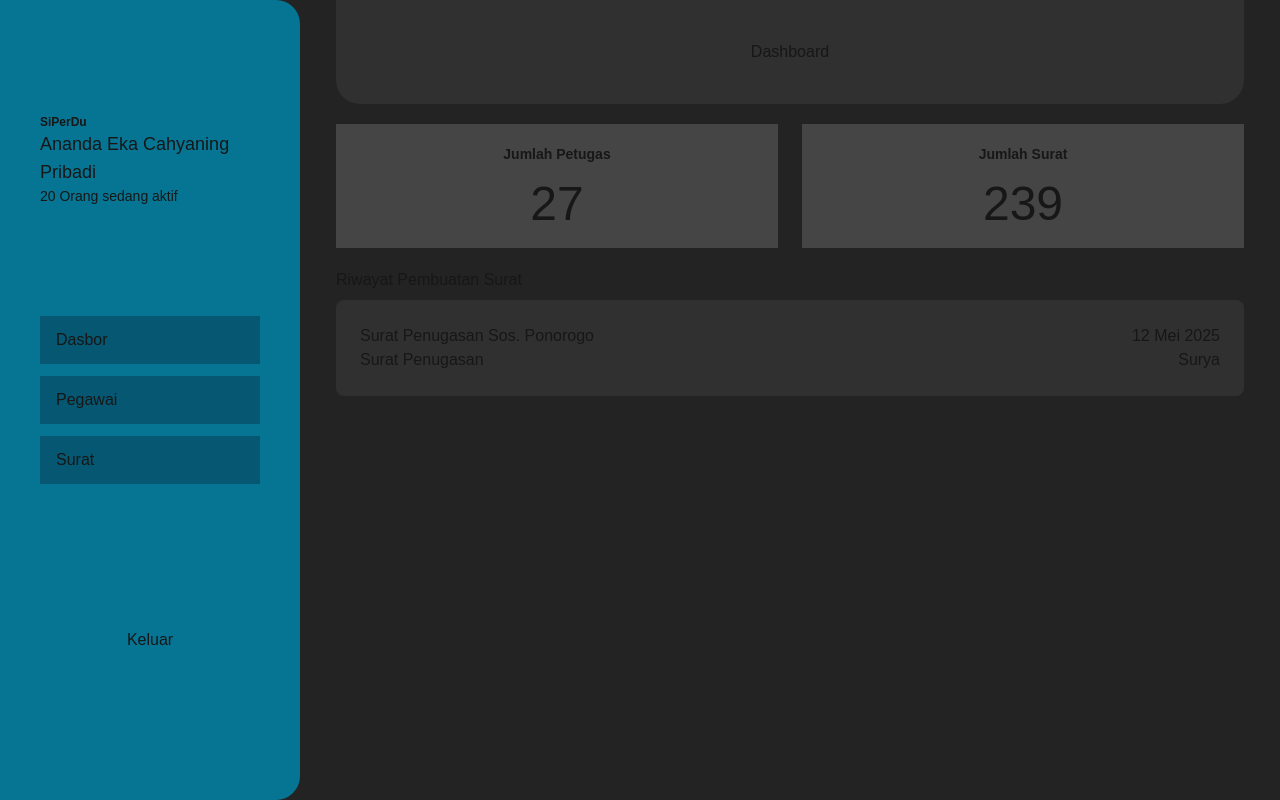
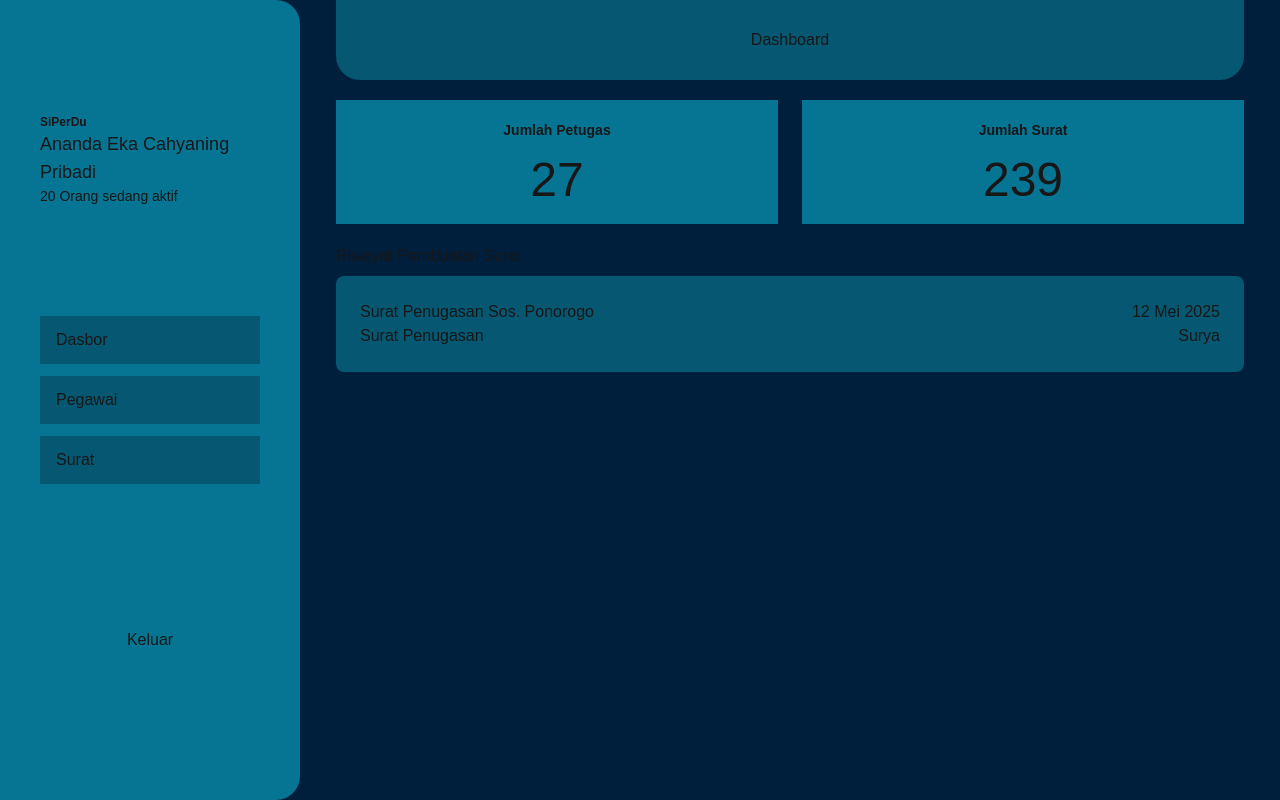
Before and after one commit to AnandaCahya/persuratan, a Next.js app: page /dashboard in a window 1280 px wide. Built offline with nearby package versions, Linux system fonts and the light colour scheme.

Commit message:
Fix layout and size of element

```diff
--- a/src/app/(withNavigation)/dashboard/page.js
+++ b/src/app/(withNavigation)/dashboard/page.js
@@ -6,11 +6,11 @@ const Dashboard = ({}) => {
         <div className="w-full px-9 flex flex-col gap-5">
             <Header name={"Dashboard"} />
             <div className="grid grid-cols-2 gap-6">
-                <div className="flex flex-col items-center p-5 gap-4 bg-[#454545]">
+                <div className="flex flex-col items-center p-5 gap-4 bg-[#067593]">
                     <a className="text-sm font-semibold">Jumlah Petugas</a>
                     <a className="text-5xl">27</a>
                 </div>
-                <div className="flex flex-col items-center p-5 gap-4 bg-[#454545]">
+                <div className="flex flex-col items-center p-5 gap-4 bg-[#067593]">
                     <a className="text-sm font-semibold">Jumlah Surat</a>
                     <a className="text-5xl">239</a>
                 </div>
--- a/src/app/(withNavigation)/layout.js
+++ b/src/app/(withNavigation)/layout.js
@@ -2,7 +2,7 @@ import Navbar from "./../components/navbar"
 
 const NavLayout = ({ children }) => {
     return (
-        <div className="w-full h-screen overflow-x-hidden overflow-y-scroll flex flex-row bg-[#232323] hiddenscroll">
+        <div className="w-full h-screen overflow-x-hidden overflow-y-scroll flex flex-row bg-[#001F3D] hiddenscroll">
             <Navbar />
             <div className="md:ml-[300px] w-full h-full">
                 {children}
--- a/src/app/components/card.js
+++ b/src/app/components/card.js
@@ -1,6 +1,6 @@
 const Card = ({title, subtitle, author, time}) => {
     return (
-        <div className="w-full p-6 grid grid-cols-2 bg-[#303030] rounded-lg">
+        <div className="w-full p-6 grid grid-cols-2 bg-[#055772] rounded-lg justify-between">
             <div className="grid grid-rows-2">
                 <a>{title}</a>
                 <a>{subtitle}</a>
--- a/src/app/components/header.js
+++ b/src/app/components/header.js
@@ -1,6 +1,6 @@
 const Header = ({ name }) => {
     return (
-        <div className="w-full py-10 bg-[#303030] rounded-b-3xl text-center">
+        <div className="w-full py-7 bg-[#055772] rounded-b-3xl text-center sticky">
             {name}
         </div>
     )
```
